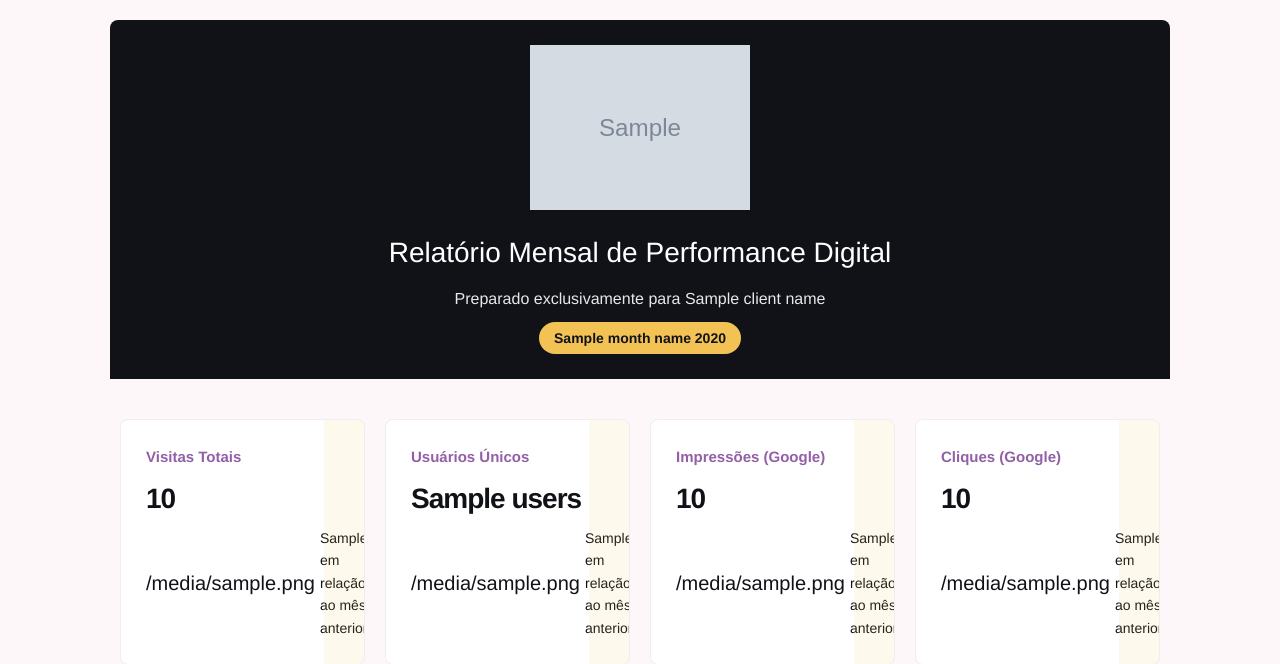
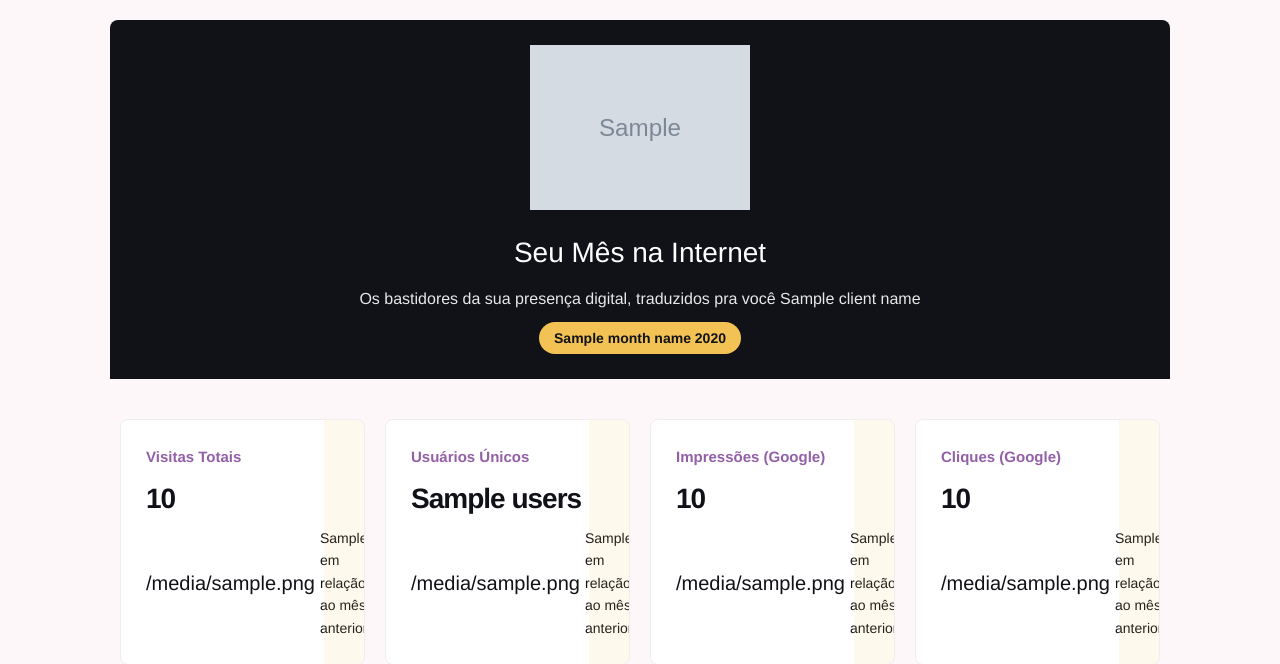
Before and after one commit to plzflnnt/monthly-digest-reports, a Python web app: template templates/report_template.html in a window 1280 px wide. Shown: the top 664 px of the page. Run offline with Jinja, Linux system fonts and the light colour scheme; the template is opened without the code that fills it: most values are stand-ins (such as "Sample title", 1, 10 or a date in 2020); grey boxes marked "Sample" are stand-in pictures.

Commit message:
ajuste template

```diff
--- a/templates/report_template.html
+++ b/templates/report_template.html
@@ -388,8 +388,8 @@
         <!-- Cabeçalho do relatório -->
         <div class="report-header">
             <img src="{{logo_url}}" alt="Handel Prime" class="logo">
-            <h1>Relatório Mensal de Performance Digital</h1>
-            <p>Preparado exclusivamente para {{client_name}}</p>
+            <h1>Seu Mês na Internet</h1>
+            <p>Os bastidores da sua presença digital, traduzidos pra você {{client_name}}</p>
             <div class="period">{{month_name}} {{year}}</div>
         </div>
 
```
